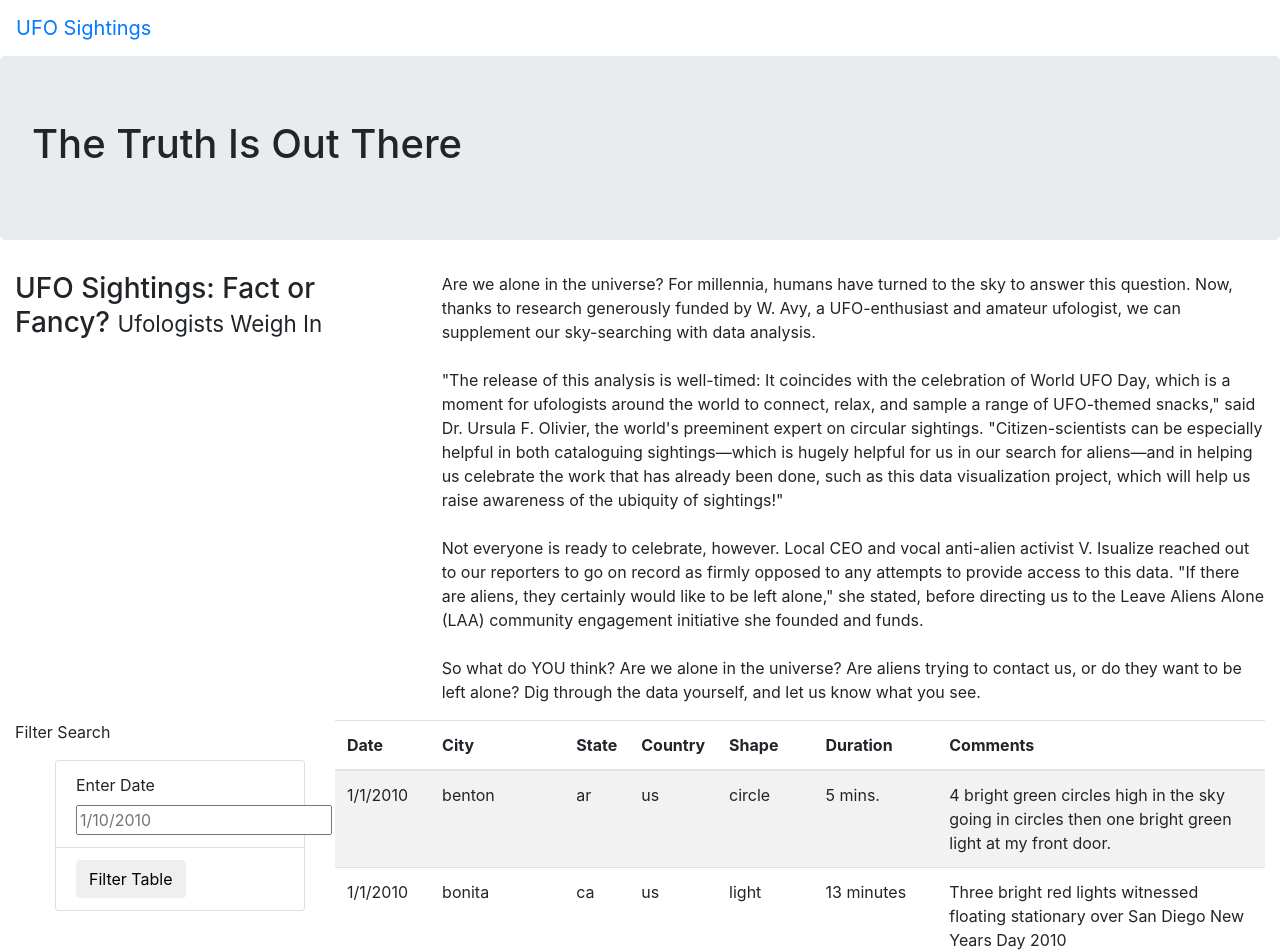
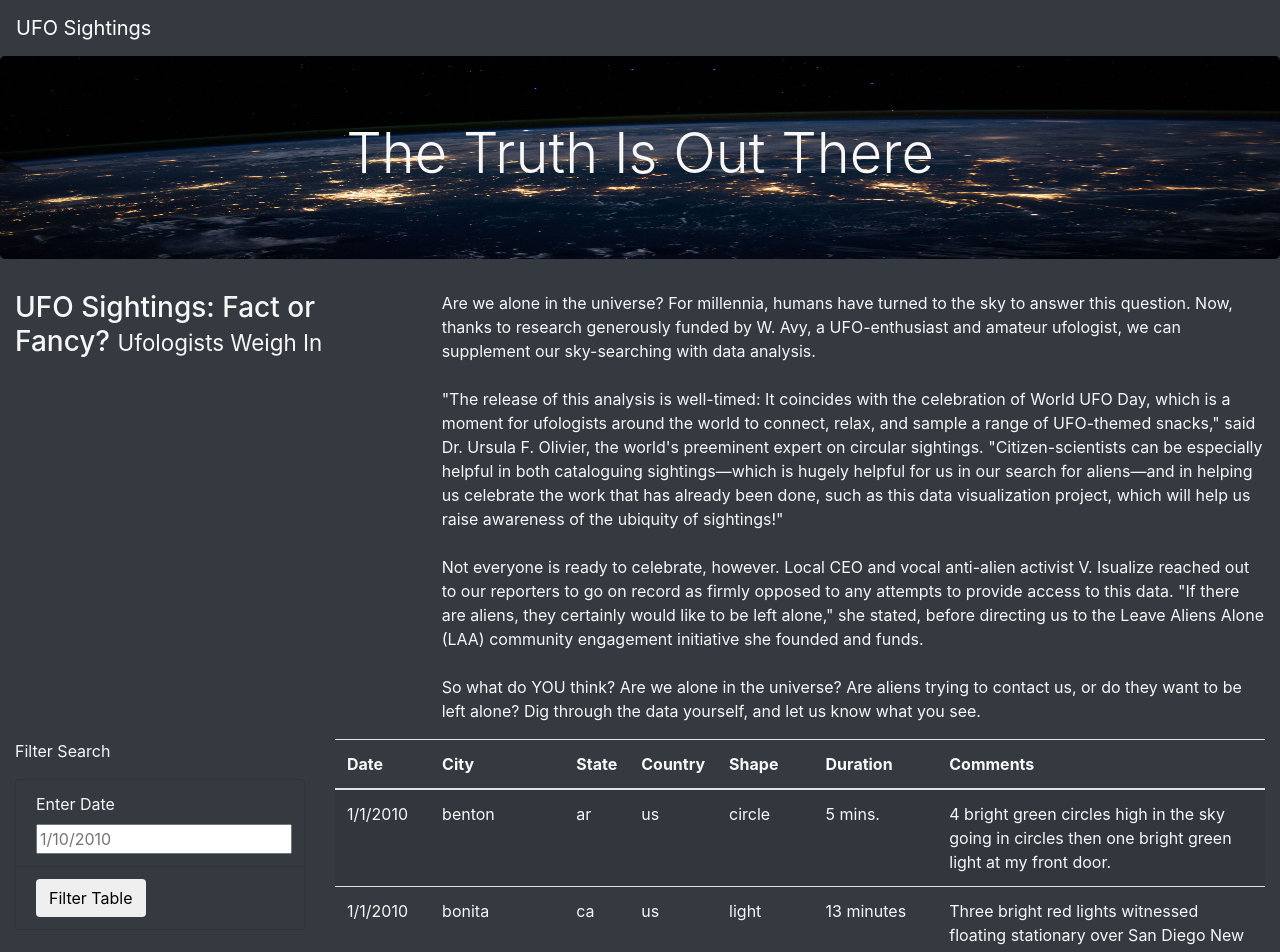
Before and after one commit to michael999999999/UFOs, a plain HTML site: page index.html in a window 1280 px wide. Shown: the top 952 px of the page. Drawn offline with nearby package versions, Linux system fonts and the light colour scheme.

Commit message:
2205271852

```diff
--- a/index.html
+++ b/index.html
@@ -13,13 +13,13 @@
     />
     <link rel="stylesheet" href="static/css/style.css">
 </head>
-<body>
+<body class="bg-dark">
     <div class="wrapper">
-        <nav class="navbar navbar-expand-lg">
+        <nav class="navbar navbar-dark bg-dark navbar-expand-lg">
             <a class="navbar-brand" href="index.html">UFO Sightings</a>
         </nav>
         <div class="jumbotron">
-            <h1>The Truth Is Out There</h1>
+            <h1 class="display-4">The Truth Is Out There</h1>
         </div>
         <div class="container-fluid">
             <div class="row">
@@ -36,18 +36,20 @@
         <div class="container-fluid">
             <div class="row">
                 <div class="col-md-3">
-                <form>
-                <p>Filter Search</p>
-                </form>
-                    <ul class="list-goup">
-                        <li class="list-group-item">
+                <form class="bg-dark">
+                    <p>Filter Search</p>
+                    <ul class="list-group bg-dark">
+                        <li class="list-group-item bg-dark">
                             <label for="date">Enter Date</label>
                             <input type="text" placeholder="1/10/2010" id="datetime" />
                         </li>
-                        <li class="list-group-item">
-                            <button id="filter-btn" type="button" class="btn btn-default">Filter Table</button>
+                        <li class="list-group-item bg-dark">
+                            <button id="filter-btn" type="button" class="btn btn-default">
+                                Filter Table
+                            </button>
                         </li>
                     </ul>
+                </form>
                 </div>
                 <div class="col-md-9">
                     <table class="table table-striped">
--- a/static/css/style.css
+++ b/static/css/style.css
@@ -0,0 +1,9 @@
+body {
+    color: #f7f7f7
+}
+
+.jumbotron {
+    background-image: url("../images/nasa.jpeg");
+    background-size: 100% 100%;
+    text-align: center;
+  }
```
Also changed, not shown: static/images/nasa.jpeg (added).
